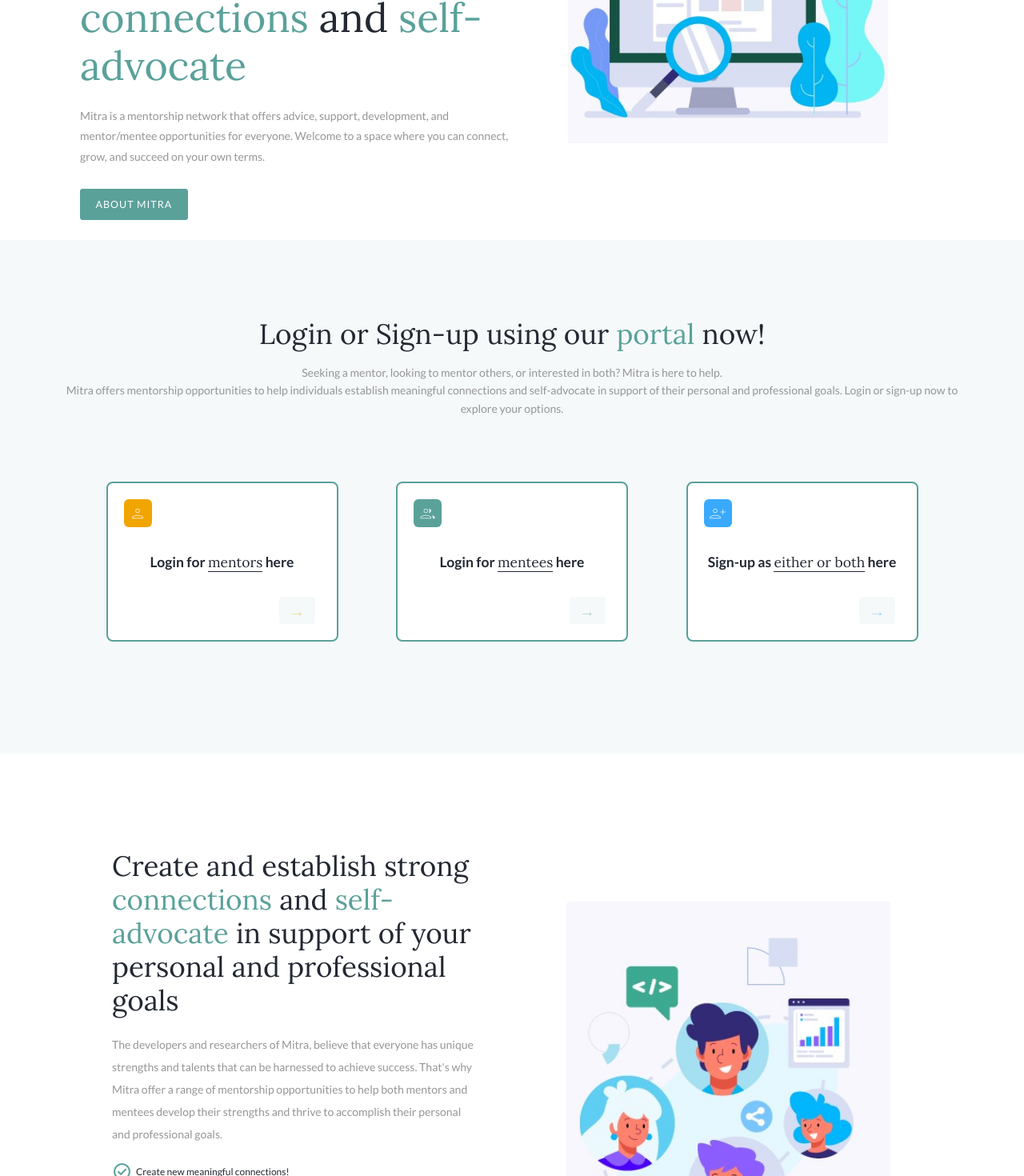
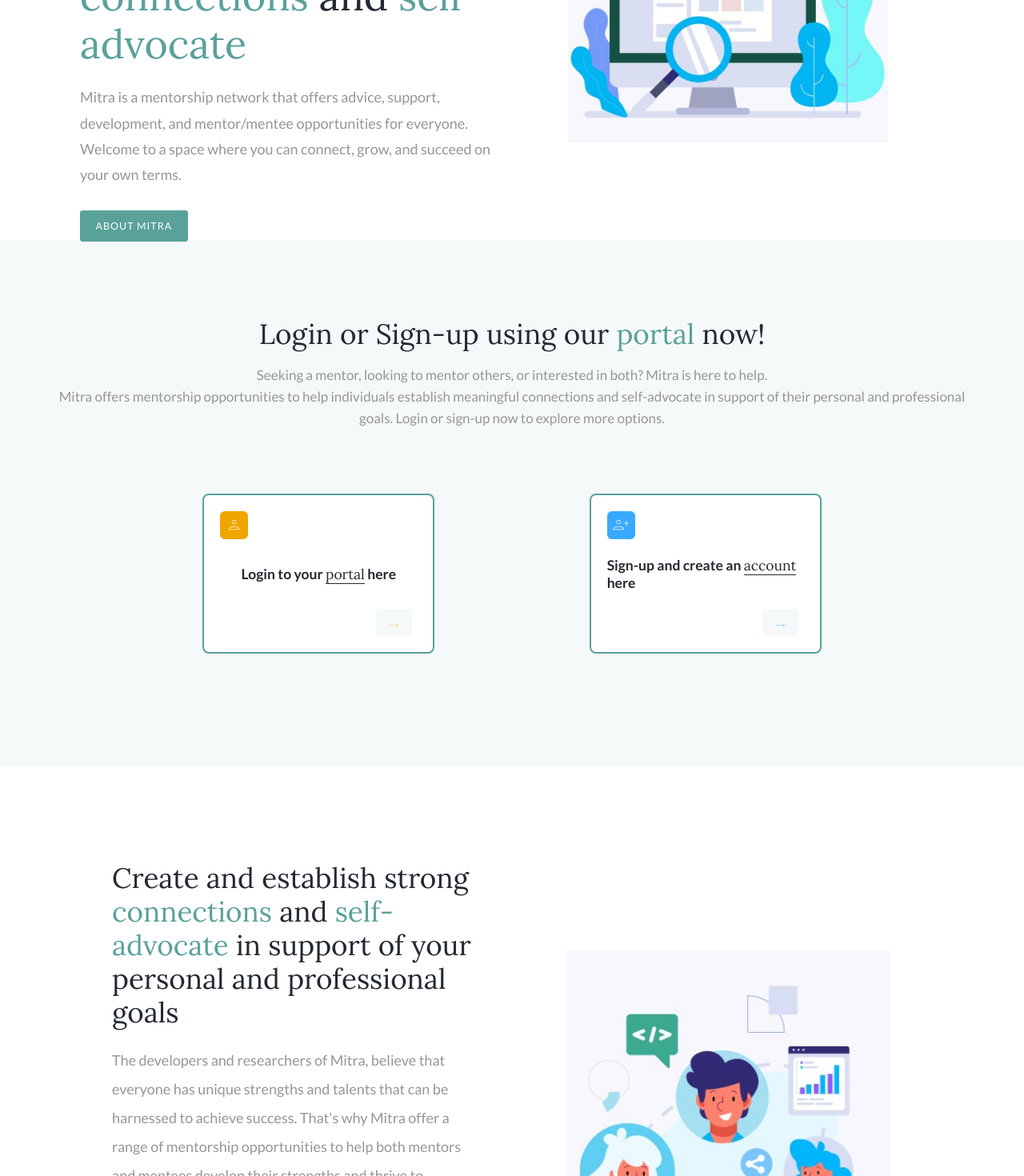
Before and after one commit to XaviRB/Mitra, a React (Create React App) app: page / in a window 1280 px wide. Shown: the part 340-1810 px from the top of the page at 80% size. Built offline with nearby package versions, Linux system fonts and the light colour scheme.

Commit message:
Updated styling

```diff
--- a/src/LandingPage.jsx
+++ b/src/LandingPage.jsx
@@ -72,7 +72,7 @@
             Seeking a mentor, looking to mentor others, or interested in both? Mitra is here to help.
             <br />
             Mitra offers mentorship opportunities to help individuals establish meaningful connections and self-advocate in support of their personal and professional goals.
-            Login or sign-up now to explore your options.
+            Login or sign-up now to explore more options.
         </p>
         <div className="portal-box">
             <div className="portal-card">
@@ -83,31 +83,12 @@
             </div>
             <div className="portal-text">
                 <h3>
-                Login for <span>mentors</span> here
+                Login to your <span>portal</span> here
                 </h3>
             </div>
             <div className="portal-button-box">
                 <div className="portal-button">
                 <a href="#" className="btn-green" id="yellow-transparent">
-                    <span>→</span>
-                </a>
-                </div>
-            </div>
-            </div>
-            <div className="portal-card">
-            <div className="portal-icon-box">
-                <div className="portal-icon" id="bg-green">
-                <span className="material-symbols-outlined">group</span>
-                </div>
-            </div>
-            <div className="portal-text">
-                <h3>
-                Login for <span>mentees</span> here
-                </h3>
-            </div>
-            <div className="portal-button-box">
-                <div className="portal-button">
-                <a href="#" className="btn-green" id="green-transparent">
                     <span>→</span>
                 </a>
                 </div>
@@ -121,7 +102,7 @@
             </div>
             <div className="portal-text">
                 <h3>
-                Sign-up as <span>either or both</span> here
+                Sign-up and create an <span>account</span> here
                 </h3>
             </div>
             <div className="portal-button-box">
--- a/src/css/style.css
+++ b/src/css/style.css
@@ -275,7 +275,7 @@
 }
 
 .header-text p {
-    font-size: 1.4rem;
+    font-size: 1.8rem;
     font-weight: 400;
     color: var(--color-medium-grey);
     line-height: 1.8;
@@ -509,7 +509,7 @@
 }
 
 .portal p {
-    font-size: 1.4rem;
+    font-size: 1.7rem;
     font-weight: 400;
     color: var(--color-medium-grey);
     line-height: 1.6;
@@ -647,7 +647,7 @@
 }
 
 .features p {
-    font-size: 1.4rem;
+    font-size: 1.8rem;
     font-weight: 400;
     color: var(--color-medium-grey);
     line-height: 1.6;
@@ -842,7 +842,7 @@
 }
 
 .about-text p {
-    font-size: 1.4rem;
+    font-size: 1.8rem;
     font-weight: 400;
     color: var(--color-medium-grey);
     line-height: 2;
@@ -868,7 +868,7 @@
 }
 
 .about-detail h4 {
-    font-size: 1.2rem;
+    font-size: 1.5rem;
     font-weight: 500;
     color: var(--color-blue);
     line-height: 2;
@@ -1159,7 +1159,7 @@
 }
 
 .main h4 {
-    font-size: 1.5rem;
+    font-size: 1.6rem;
     font-weight: 400;
     font-style: italic;
     color: var(--color-green);
@@ -1256,7 +1256,7 @@
 }
 
 .main-item p {
-    font-size: 1.4rem;
+    font-size: 1.6rem;
     font-weight: 400;
     color: var(--color-medium-grey);
     line-height: 2;
```
